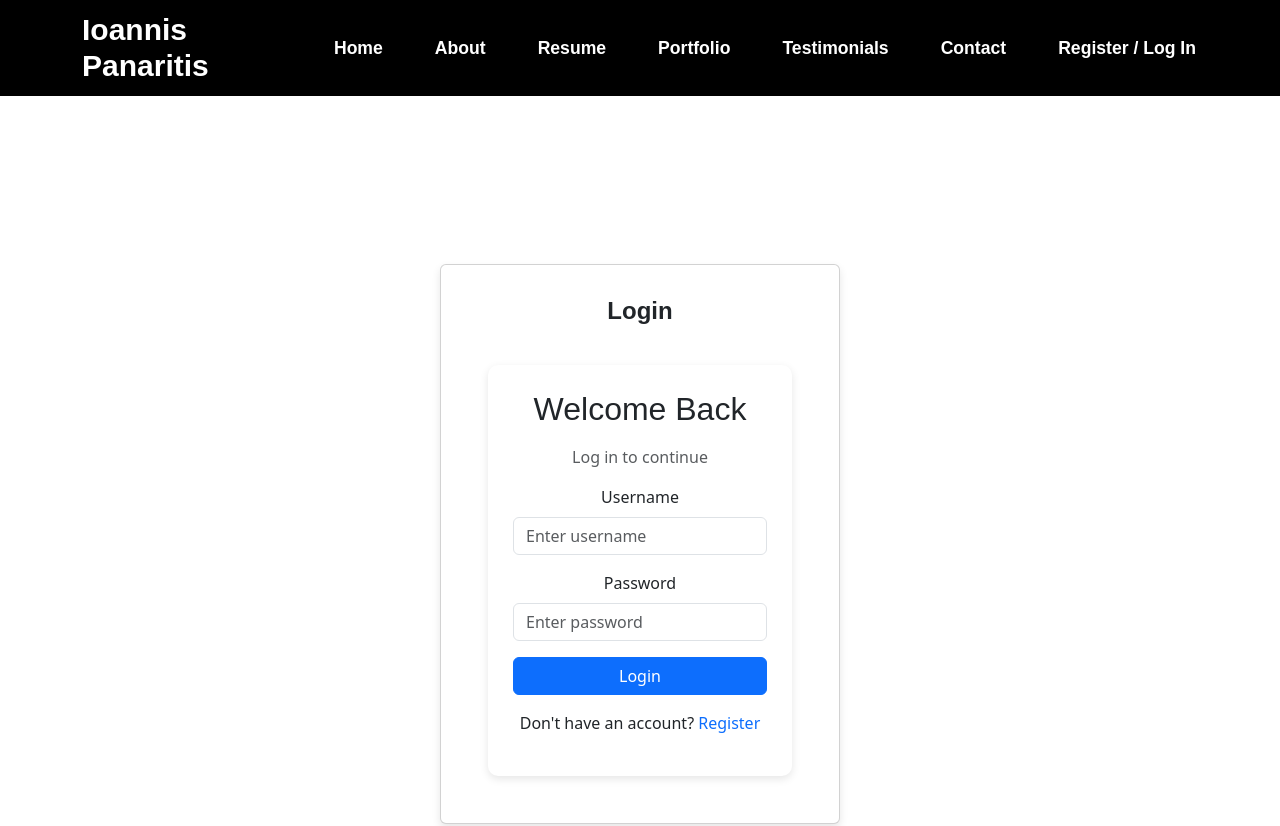
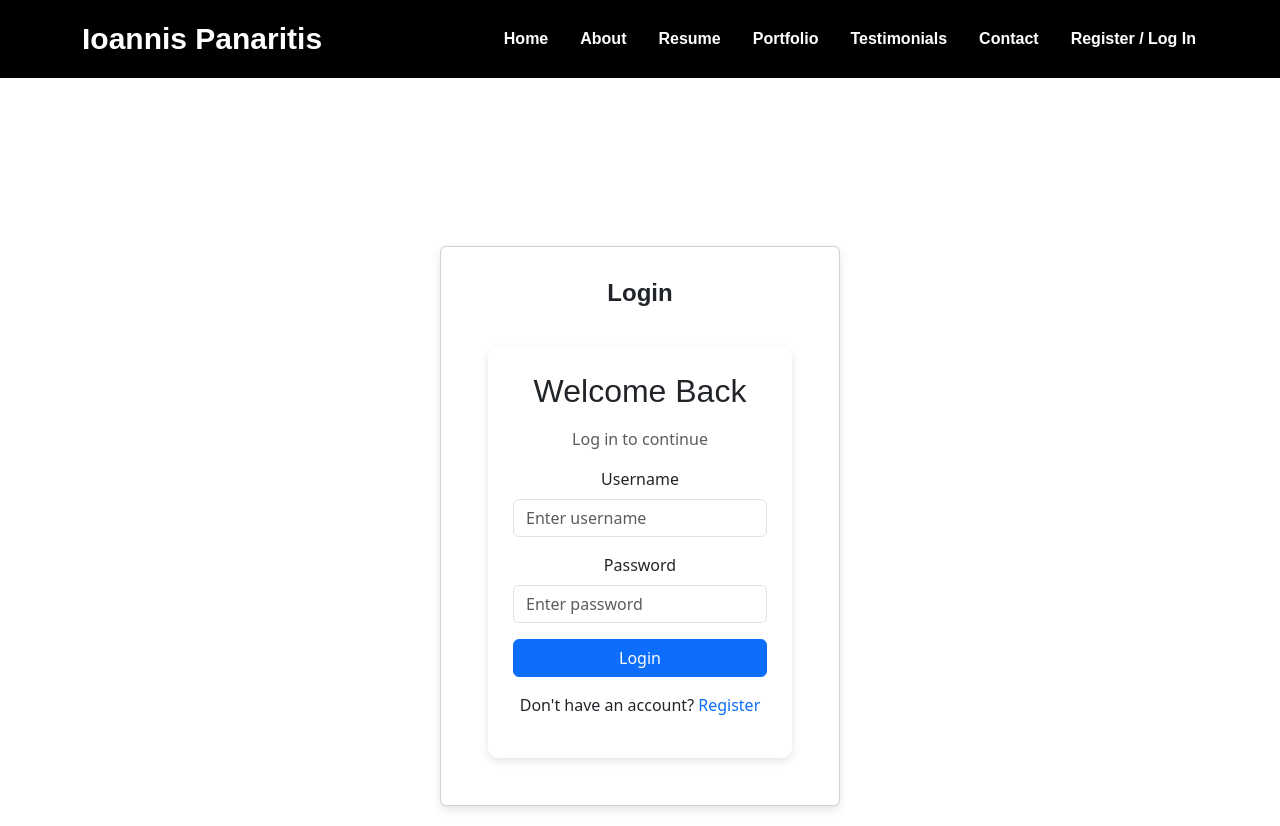
Before and after one commit to ioannisp03/Portfolio, a Vue app in the folder portfolio-front-end/: page /login in a window 1280 px wide. Shown: the top 826 px of the page. Built offline with nearby package versions, Linux system fonts and the light colour scheme; no server answers.

Commit message:
smaller nav item size

```diff
--- a/portfolio-front-end/src/components/HeaderSection.vue
+++ b/portfolio-front-end/src/components/HeaderSection.vue
@@ -113,19 +113,17 @@ const toggleMobileMenu = () => {
   list-style: none;
   display: flex;
   align-items: center;
-  padding: 0;
-  margin: 0;
-  gap: 20px;
+
 }
 
-.navmenu ul li {
+/* .navmenu ul li {
   position: relative;
-}
+} */
 
 .navmenu ul li a {
   text-decoration: none;
   color: white;
-  font-size: 1.1rem;
+  font-size: 1rem;
   font-weight: bold;
   transition: color 0.3s ease-in-out;
 }
@@ -135,10 +133,10 @@ const toggleMobileMenu = () => {
 }
 
 /* User Dropdown */
-.user-dropdown-container {
+/* .user-dropdown-container {
   position: relative;
   display: inline-block;
-}
+} */
 
 .user-dropdown {
   font-size: 1.1rem;
@@ -194,8 +192,8 @@ const toggleMobileMenu = () => {
 }
 
 .user-menu li a:hover {
-  background: #f39c12;
-  color: white;
+  /* background: #f39c12; */
+  color: #f39c12;;
   padding: 4px;
   border-radius: 4px;
 }
@@ -239,7 +237,7 @@ const toggleMobileMenu = () => {
     top: 60px;
     right: -100%;
     background: rgba(0, 0, 0, 0.95);
-    width: 250px; /* Slightly wider for tablet */
+    width: 250px;
     height: auto;
     max-height: calc(100vh - 60px);
     padding: 15px 0;
```
